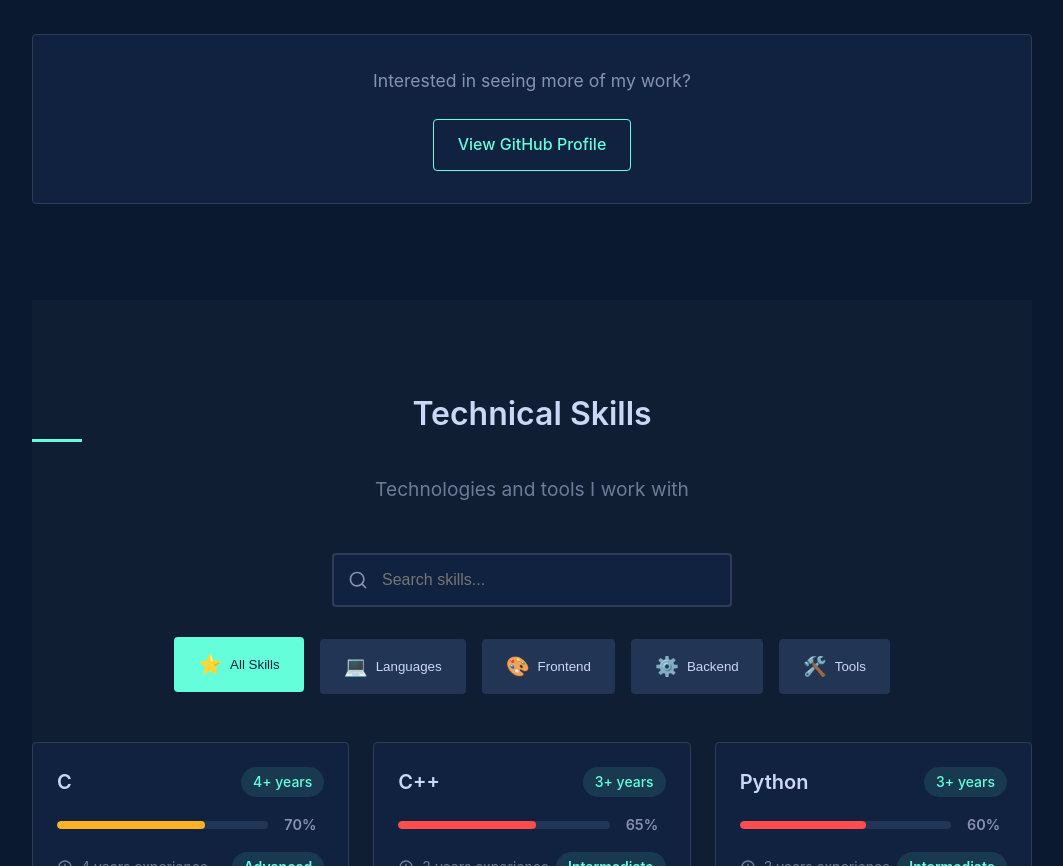
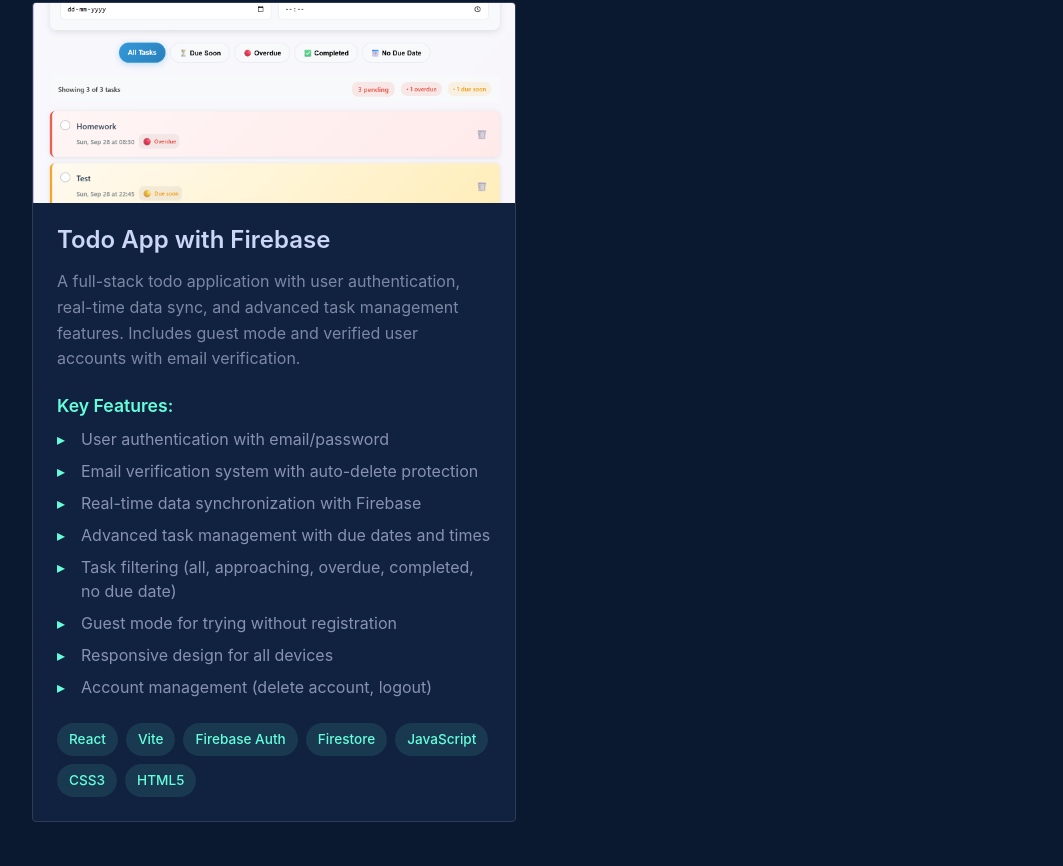
Before and after one commit to skmd-tousif/tousif-portfolio, a React (Create React App) app: page / in a window 1280 px wide. Shown: the part 3694-4560 px from the top of the page, without its empty margins (108-1171 px from the left). Built offline with nearby package versions, Linux system fonts and the light colour scheme.

Commit message:
Added Project

```diff
--- a/src/components/Projects/Projects.js
+++ b/src/components/Projects/Projects.js
@@ -36,6 +36,25 @@ function Projects() {
       demo: 'https://skmd-tousif.github.io/tousif-portfolio/',
       image: `${process.env.PUBLIC_URL}/images/project-portfolio.png`
     },
+    {
+  title: 'Todo App with Firebase',
+  description: 'A full-stack todo application with user authentication, real-time data sync, and advanced task management features. Includes guest mode and verified user accounts with email verification.',
+  features: [
+    'User authentication with email/password',
+    'Email verification system with auto-delete protection',
+    'Real-time data synchronization with Firebase',
+    'Advanced task management with due dates and times',
+    'Task filtering (all, approaching, overdue, completed, no due date)',
+    'Guest mode for trying without registration',
+    'Responsive design for all devices',
+    'Account management (delete account, logout)'
+  ],
+  technologies: ['React', 'Vite', 'Firebase Auth', 'Firestore', 'JavaScript', 'CSS3', 'HTML5'],
+  category: 'fullstack',
+  github: 'https://github.com/skmd-tousif/todo-app',
+  demo: 'https://skmd-tousif.github.io/todo-app',
+  image: `${process.env.PUBLIC_URL}/images/project-todo-app.png`
+}
 
   ];
 
```
Also changed, not shown: public/images/project-todo-app.png (added).
